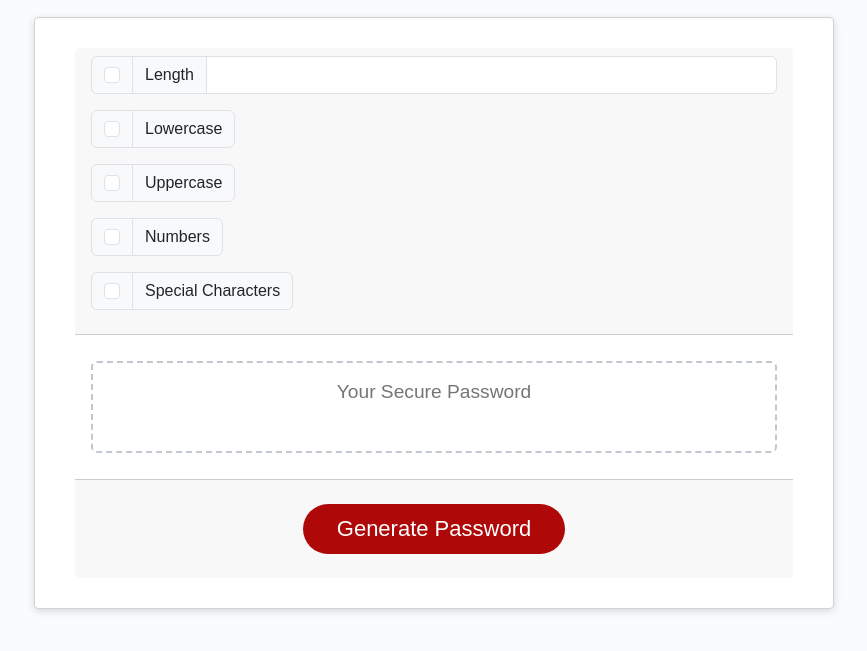
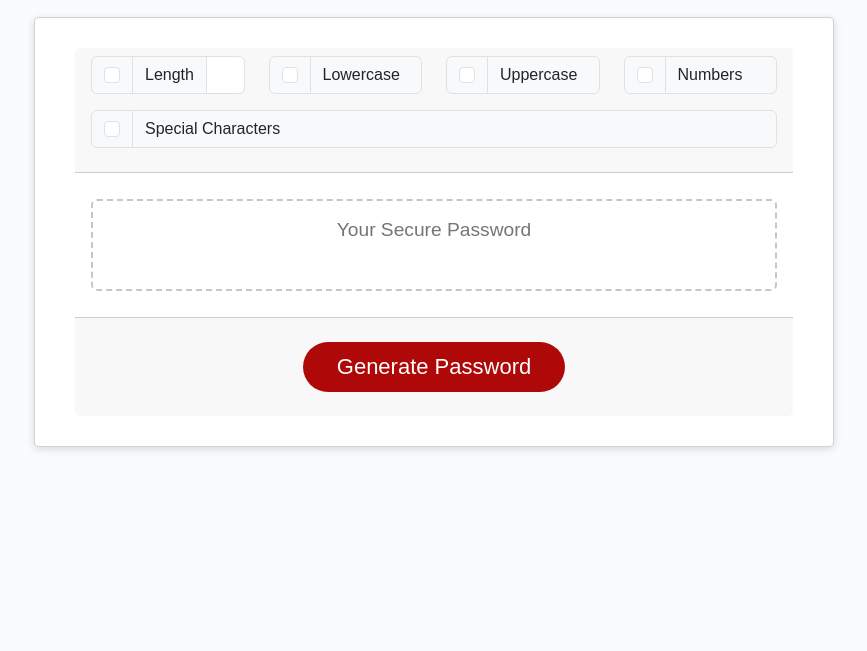
Before and after one commit to mattlusty/bc-random-password-generator, a plain HTML site: page index.html in a window 1280 px wide. Shown: the part 81-732 px from the top of the page, without its empty margins (206-1073 px from the left). Drawn offline with nearby package versions, Linux system fonts and the light colour scheme.

Commit message:
Adjust input-groups to flex-grow

```diff
--- a/index.html
+++ b/index.html
@@ -22,7 +22,7 @@
         <div class="card-header">
           <form>
             <div class="row">
-              <div class="input-group mb-3">
+              <div class="col flex-nowrap input-group mb-3">
                 <div class="input-group-text">
                   <input
                     class="form-check-input mt-0"
@@ -35,7 +35,7 @@
                 <input type="text" class="form-control" aria-label="Text input with checkbox" />
               </div>
 
-              <div class="input-group mb-3">
+              <div class="col flex-nowrap input-group mb-3">
                 <div class="input-group-text">
                   <input
                     class="form-check-input mt-0"
@@ -47,7 +47,7 @@
                 <span class="input-group-text">Lowercase</span>
               </div>
 
-              <div class="input-group mb-3">
+              <div class="col flex-nowrap input-group mb-3">
                 <div class="input-group-text">
                   <input
                     class="form-check-input mt-0"
@@ -59,7 +59,7 @@
                 <span class="input-group-text">Uppercase</span>
               </div>
 
-              <div class="input-group mb-3">
+              <div class="col flex-nowrap input-group mb-3">
                 <div class="input-group-text">
                   <input
                     class="form-check-input mt-0"
@@ -71,7 +71,7 @@
                 <span class="input-group-text">Numbers</span>
               </div>
 
-              <div class="input-group mb-3">
+              <div class="col flex-nowrap input-group mb-3">
                 <div class="input-group-text">
                   <input
                     class="form-check-input mt-0"
--- a/styles/mattstrap.css
+++ b/styles/mattstrap.css
@@ -12,3 +12,7 @@ h5,
 h6 {
   margin: 0;
 }
+
+.input-group > *:last-child {
+  flex-grow: 1;
+}
```
